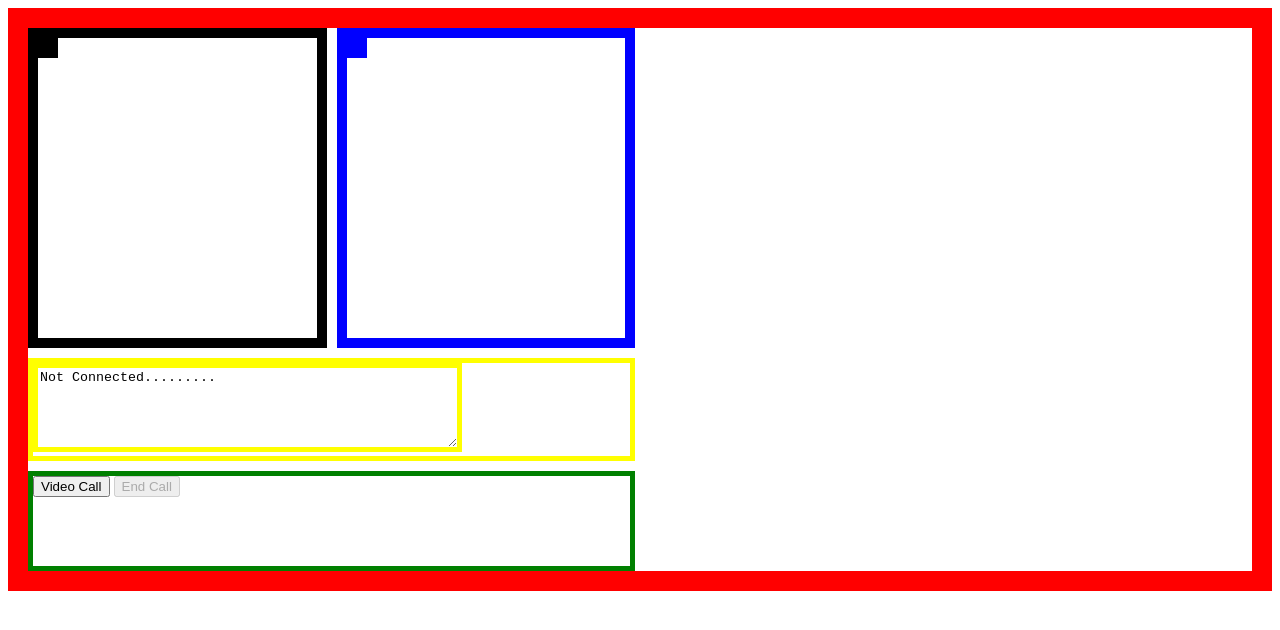
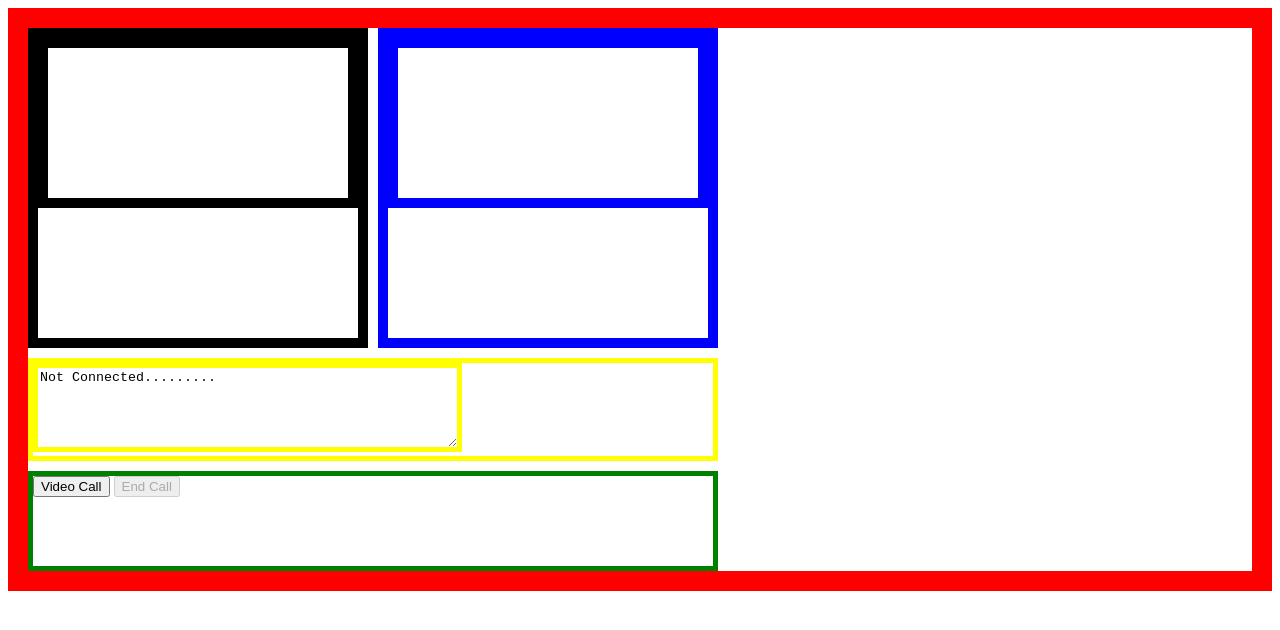
Before and after one commit to pmadjidi/webrtc-, a website: page SimpleVideoChat/public/index.html in a window 1280 px wide. Drawn offline with Linux system fonts and the light colour scheme.

Commit message:
change to css

```diff
--- a/SimpleVideoChat/public/myStyle.css
+++ b/SimpleVideoChat/public/myStyle.css
@@ -7,7 +7,7 @@
   border:20px solid red;
 }
 
-video { grid-area: 1 / 1; width: 0; height: 0; }
+video { grid-area: 1 / 1;  }
 
 .lVideo {
   grid-row: 1 / 4;
```
